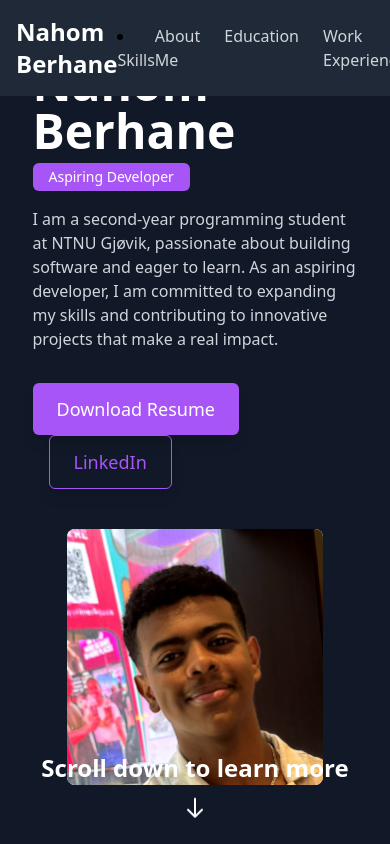
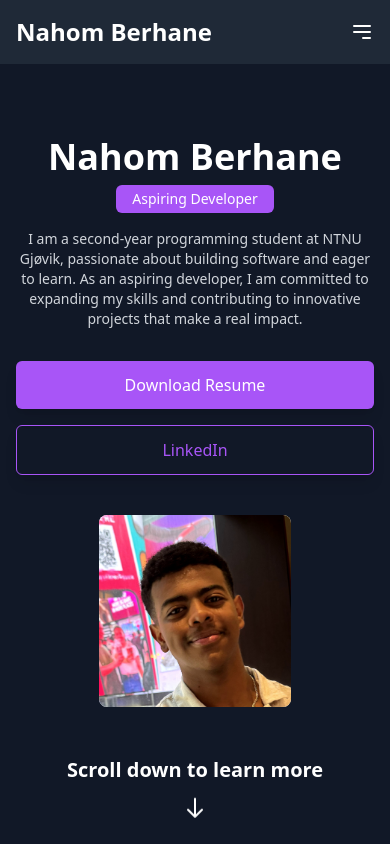
Before and after one commit to Nahom101-1/Personal-Website, a Next.js app: page / in a window 390 px wide. Shown: the top 844 px of the page. Built offline with nearby package versions, Linux system fonts and the light colour scheme.

Commit message:
more responiv with mobile

```diff
--- a/components/Header.tsx
+++ b/components/Header.tsx
@@ -13,7 +13,7 @@ const Button: React.FC<ButtonProps> = ({ href, label, primary }) => (
     href={href}
     target="_blank"
     rel="noopener noreferrer"
-    className={`inline-block px-6 py-3 text-lg font-medium rounded-md shadow-lg transition-colors duration-300 ${
+    className={`inline-block px-6 py-3 text-base md:text-lg font-medium rounded-md shadow-lg transition-colors duration-300 ${
       primary
         ? "bg-purple-500 text-white hover:bg-purple-600"
         : "bg-transparent text-purple-500 border border-purple-500 hover:bg-purple-100"
@@ -43,20 +43,20 @@ const ScrollDownArrow = () => (
 const Header: React.FC = () => {
   return (
     <header className="bg-gray-900 min-h-screen flex items-center justify-center text-white relative">
-      <div className="flex flex-col lg:flex-row items-center justify-between w-10/12 max-w-7xl space-y-10 lg:space-y-0">
+      <div className="flex flex-col lg:flex-row items-center justify-between w-11/12 max-w-7xl space-y-10 lg:space-y-0 lg:space-x-10">
         {/* Left Section */}
-        <div className="lg:w-1/2 text-left">
-          <h1 className="text-5xl font-bold mb-2">Nahom Berhane</h1>
-          <span className="inline-block bg-purple-500 text-sm font-medium text-white px-4 py-1 rounded-md mb-4">
+        <div className="lg:w-1/2 text-center lg:text-left">
+          <h1 className="text-4xl md:text-5xl font-bold mb-2">Nahom Berhane</h1>
+          <span className="inline-block bg-purple-500 text-sm md:text-base font-medium text-white px-4 py-1 rounded-md mb-4">
             Aspiring Developer
           </span>
-          <p className="text-gray-300 mb-8">
+          <p className="text-gray-300 mb-8 text-sm md:text-base">
             I am a second-year programming student at NTNU Gjøvik, passionate
             about building software and eager to learn. As an aspiring
             developer, I am committed to expanding my skills and contributing to
             innovative projects that make a real impact.
           </p>
-          <div className="space-x-4">
+          <div className="flex flex-col md:flex-row md:space-x-4 space-y-4 md:space-y-0">
             <Button href="/assets/maincv.pdf" label="Download Resume" primary />
             <Button
               href="https://www.linkedin.com/in/nahom-berhane-19ab84233"
@@ -65,9 +65,9 @@ const Header: React.FC = () => {
           </div>
         </div>
 
-        {/* Right Section: Image Placeholder */}
+        {/* Right Section: Image */}
         <div className="lg:w-1/2 flex justify-center">
-          <div className="relative w-64 h-64 rounded-lg bg-gray-100 flex items-center justify-center">
+          <div className="relative w-48 h-48 sm:w-64 sm:h-64 rounded-lg bg-gray-100 flex items-center justify-center">
             <Image
               src="/assets/profile.jpg"
               alt="Nahom Berhane"
@@ -77,8 +77,9 @@ const Header: React.FC = () => {
           </div>
         </div>
       </div>
+
       <footer className="absolute bottom-5 flex flex-col justify-center items-center">
-        <h3 className="text-2xl font-semibold mb-4">
+        <h3 className="text-xl md:text-2xl font-semibold mb-4">
           Scroll down to learn more
         </h3>
         <ScrollDownArrow />
--- a/components/layout/Navbar.tsx
+++ b/components/layout/Navbar.tsx
@@ -1,4 +1,10 @@
+"use client"; // Add this at the very top
+
+import { useState } from "react";
+
 const Navbar = () => {
+  const [isMenuOpen, setIsMenuOpen] = useState(false);
+
   return (
     <nav className="bg-gray-800 p-4 fixed w-full z-10">
       <div className="container mx-auto flex justify-between items-center">
@@ -7,7 +13,33 @@ const Navbar = () => {
           Nahom Berhane
         </a>
 
-        {/* Skills with Dropdown */}
+        {/* Hamburger Menu Button (visible on small screens) */}
+        <button
+          className="block md:hidden text-white focus:outline-none"
+          onClick={() => setIsMenuOpen(!isMenuOpen)}
+        >
+          <svg
+            className="w-6 h-6"
+            fill="none"
+            stroke="currentColor"
+            viewBox="0 0 24 24"
+            xmlns="http://www.w3.org/2000/svg"
+          >
+            <path
+              strokeLinecap="round"
+              strokeLinejoin="round"
+              strokeWidth="2"
+              d="M4 6h16M4 12h16m-7 6h7"
+            ></path>
+          </svg>
+        </button>
+
+        {/* Nav Links (hidden on mobile, shown on larger screens) */}
+        <ul
+          className={`flex space-x-6 md:flex ${
+            isMenuOpen ? "block" : "hidden"
+          } md:block`}
+        >
           <li className="relative group">
             <a href="#skills" className="text-gray-300 hover:text-white">
               Skills
@@ -29,8 +61,6 @@ const Navbar = () => {
             </ul>
           </li>
 
-        {/* Nav Links */}
-        <ul className="flex space-x-6">
           <li>
             <a href="#about" className="text-gray-300 hover:text-white">
               About Me
@@ -51,6 +81,38 @@ const Navbar = () => {
           </li>
         </ul>
       </div>
+
+      {/* Mobile Dropdown for links */}
+      {isMenuOpen && (
+        <ul className="md:hidden mt-4 space-y-2 bg-gray-700 p-4 rounded-lg">
+          <li>
+            <a href="#skills" className="text-gray-300 hover:text-white block">
+              Skills
+            </a>
+          </li>
+          <li>
+            <a href="#about" className="text-gray-300 hover:text-white block">
+              About Me
+            </a>
+          </li>
+          <li>
+            <a
+              href="#Education"
+              className="text-gray-300 hover:text-white block"
+            >
+              Education
+            </a>
+          </li>
+          <li>
+            <a
+              href="#WorkExperience"
+              className="text-gray-300 hover:text-white block"
+            >
+              Work Experience
+            </a>
+          </li>
+        </ul>
+      )}
     </nav>
   );
 };
```
Lines whose indentation alone changed are shown as unchanged.
